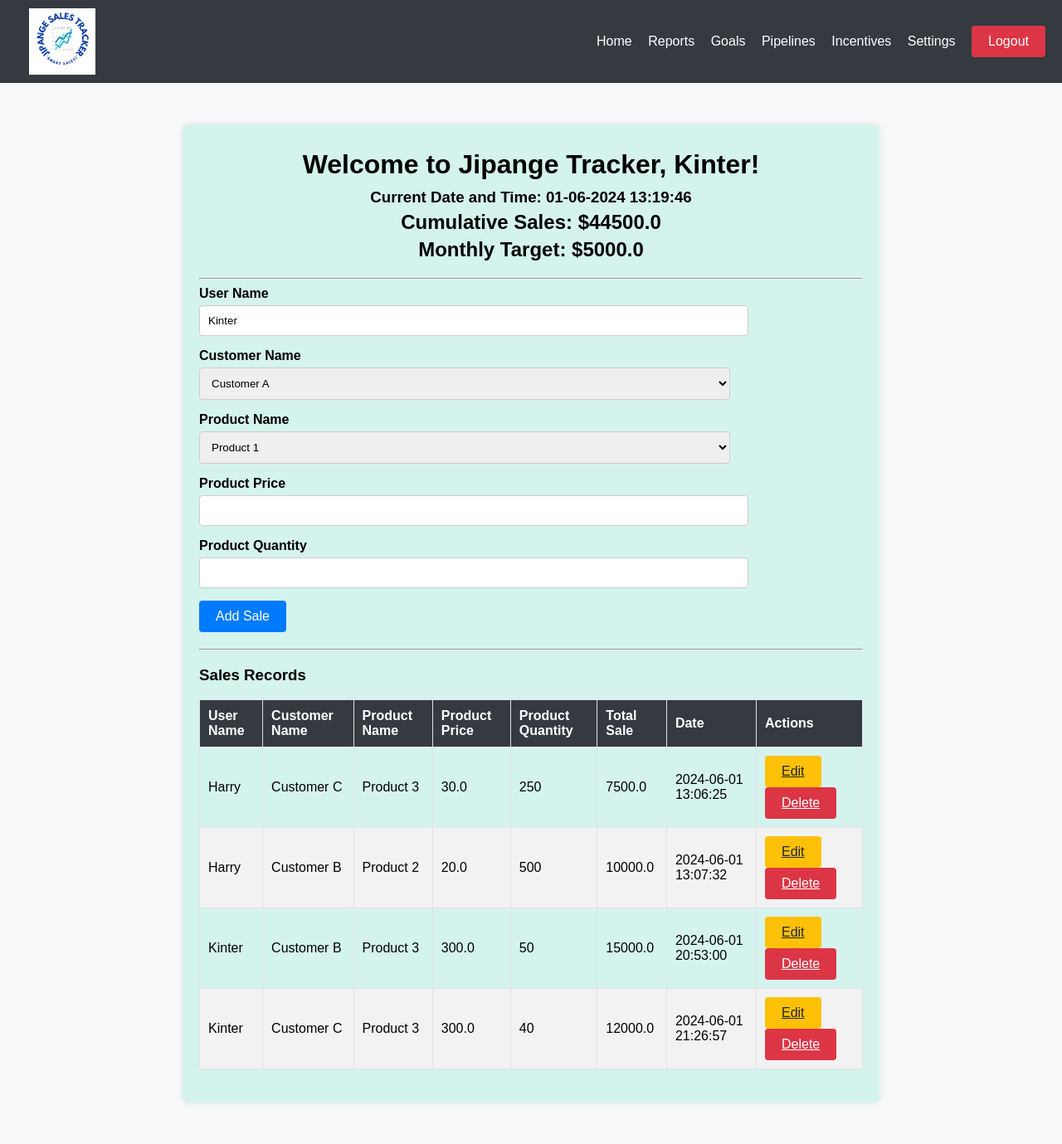
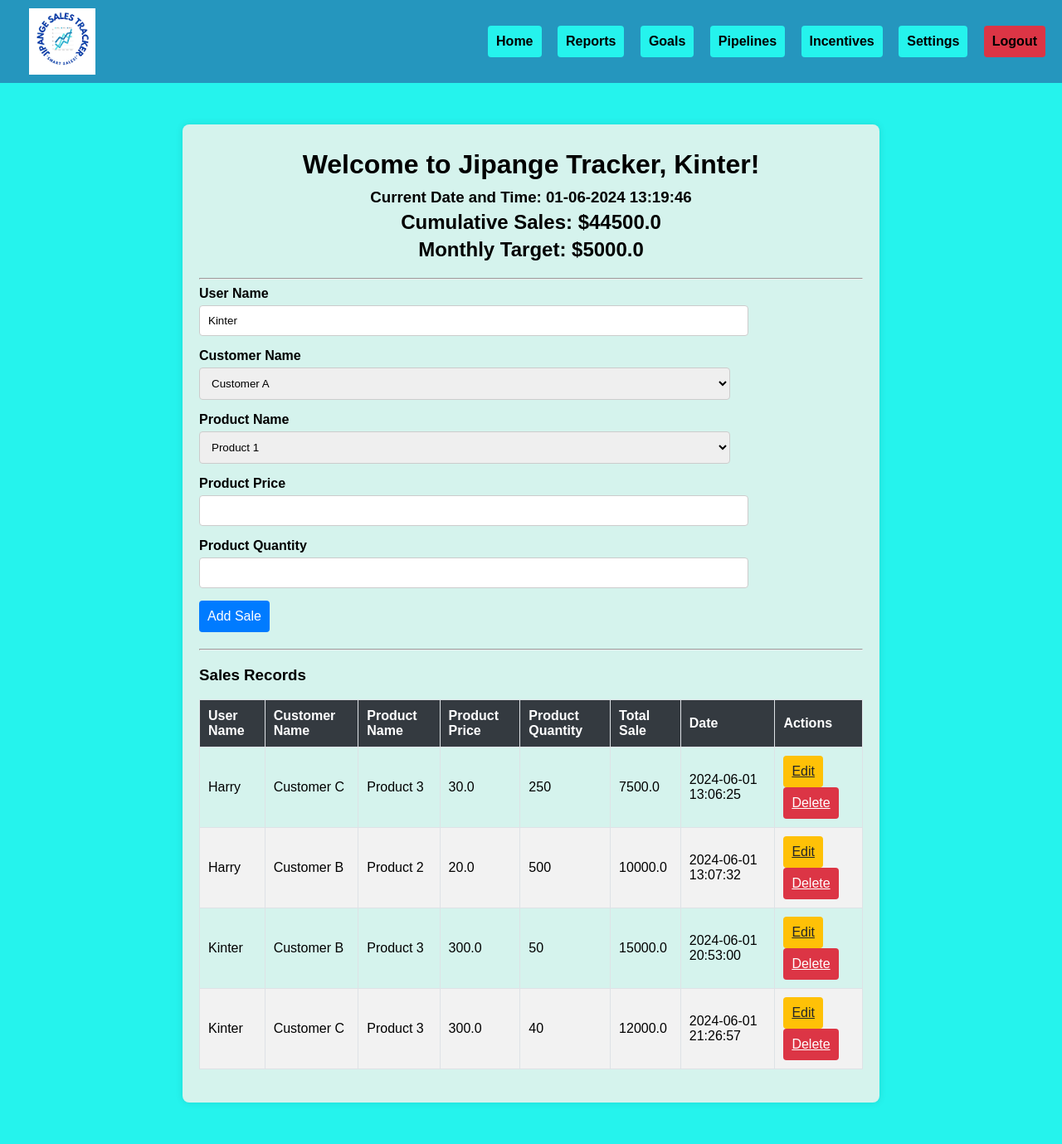
Before and after one commit to Kenfod/Python-Sales-Tracker, a Flask app: page / in a window 1280 px wide. Shown: the whole page at 83% size. Run offline with Flask 3, Linux system fonts and the light colour scheme; a user stored in the database is signed in; data comes from the database, SQL or seed files in the repository.

Commit message:
Navigation buttons styled

```diff
--- a/static/styles.css
+++ b/static/styles.css
@@ -1,76 +1,7 @@
-/* body {
-    font-family: Arial, sans-serif;
-    margin: 0;
-    padding: 0;
-    box-sizing: border-box;
-}
-
-header {
-    background-color: #4CAF50;
-    color: white;
-    padding: 1rem 0;
-    text-align: center;
-}
-
-.navbar .logo {
-    font-size: 1.5rem;
-    font-weight: bold;
-}
-
-.header-section {
-    text-align: center;
-    padding: 2rem;
-    background-color: #f4f4f4;
-}
-
-.input-section {
-    padding: 2rem;
-    background-color: #fff;
-}
-
-.input-section .form-group {
-    margin-bottom: 1rem;
-}
-
-.input-section .form-group label {
-    display: block;
-    margin-bottom: 0.5rem;
-}
-
-.input-section .form-group input,
-.input-section .form-group select {
-    width: 100%;
-    padding: 0.5rem;
-    box-sizing: border-box;
-}
-
-.input-section button {
-    padding: 0.5rem 1rem;
-    background-color: #4CAF50;
-    color: white;
-    border: none;
-    cursor: pointer;
-}
-
-.sales-summary {
-    padding: 2rem;
-    background-color: #f9f9f9;
-    text-align: center;
-}
-
-.sales-summary p {
-    font-size: 1.2rem;
-} */
-
-
-
-
-
-
 /* General Styles */
 body {
     font-family: Arial, sans-serif;
-    background-color: #f8f9fa;
+    background-color: rgb(37, 243, 237);
     margin: 0;
     padding: 0;
 }
@@ -89,13 +20,14 @@ body {
     display: flex;
     justify-content: space-between;
     align-items: center;
-    background-color: #343a40;
+    background-color: rgb(37, 150, 190);
     padding: 10px 20px;
-    color: #fff;
+    color: rgb(255, 255, 255);
+    font-weight: bold;
 }
 
 .navbar a {
-    color: #fff;
+    color: rgb(0, 0, 0);
     text-decoration: none;
     margin-left: 15px;
 }
@@ -112,6 +44,18 @@ body {
 .navbar-brand .logo {
     height: 80px;
     margin-right: 10px;
+}
+
+.btn-navbar-links {
+    display: inline-block;
+    background-color: rgb(37, 243, 237);
+    color: rgb(12, 1, 1);
+    padding: 10px 10px;
+    font-size: 1rem;
+    border: none;
+    border-radius: 4px;
+    cursor: pointer;
+    text-align: center;
 }
 
 /* Header */
@@ -157,7 +101,7 @@ form {
 
 .btn {
     display: inline-block;
-    padding: 10px 20px;
+    padding: 10px 10px;
     font-size: 1rem;
     border: none;
     border-radius: 4px;
--- a/templates/index.html
+++ b/templates/index.html
@@ -10,12 +10,12 @@
     <nav class="navbar">
         <a class="navbar-brand" href="#"><img src="{{ url_for('static', filename='logo.png') }}" alt="Logo" class="logo"></a>
         <div class="navbar-links">
-            <a href="/">Home</a>
-            <a href="#">Reports</a>
-            <a href="#">Goals</a>
-            <a href="#">Pipelines</a>
-            <a href="#">Incentives</a>
-            <a href="#">Settings</a>
+            <a href="/" class="btn btn-navbar-links">Home</a>
+            <a href="#" class="btn btn-navbar-links">Reports</a>
+            <a href="#" class="btn btn-navbar-links">Goals</a>
+            <a href="#" class="btn btn-navbar-links">Pipelines</a>
+            <a href="#" class="btn btn-navbar-links">Incentives</a>
+            <a href="#" class="btn btn-navbar-links">Settings</a>
             <a href="{{ url_for('logout') }}" class="btn btn-danger">Logout</a>
         </div>
     </nav>
```
